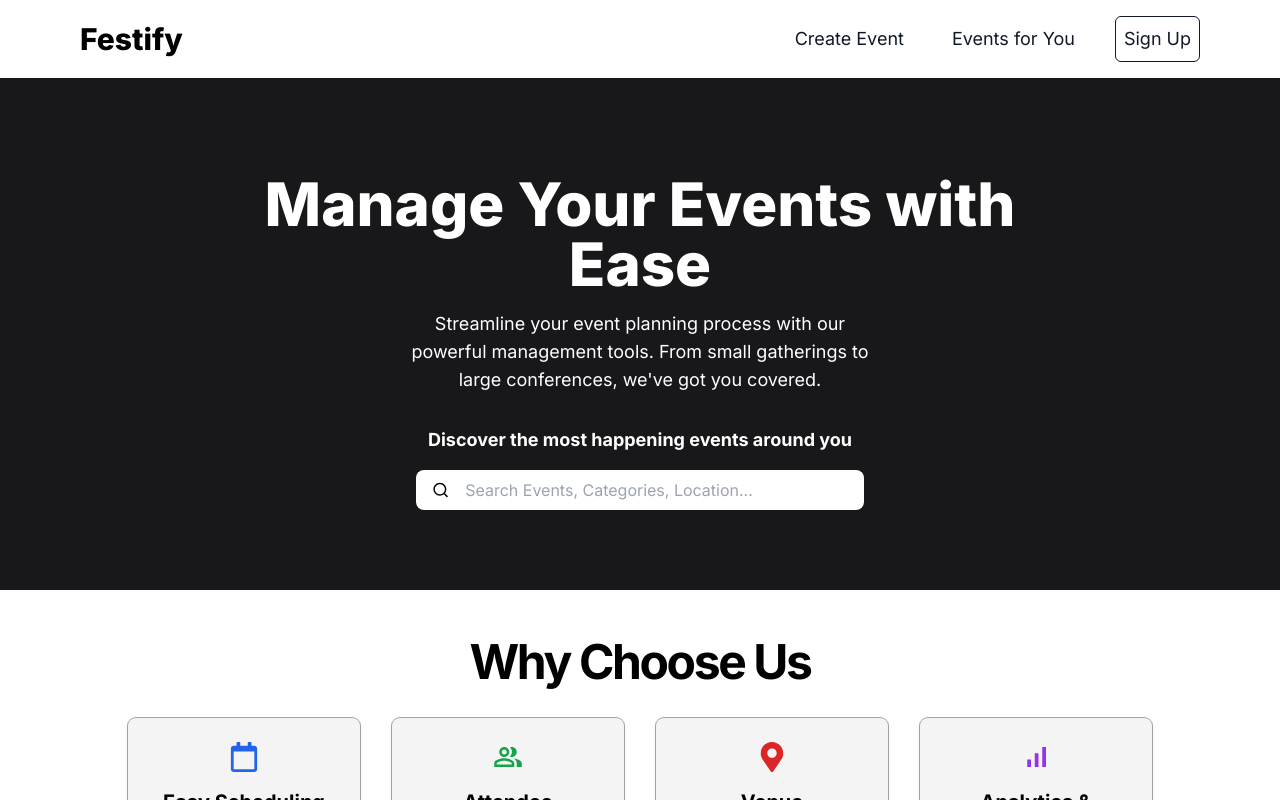
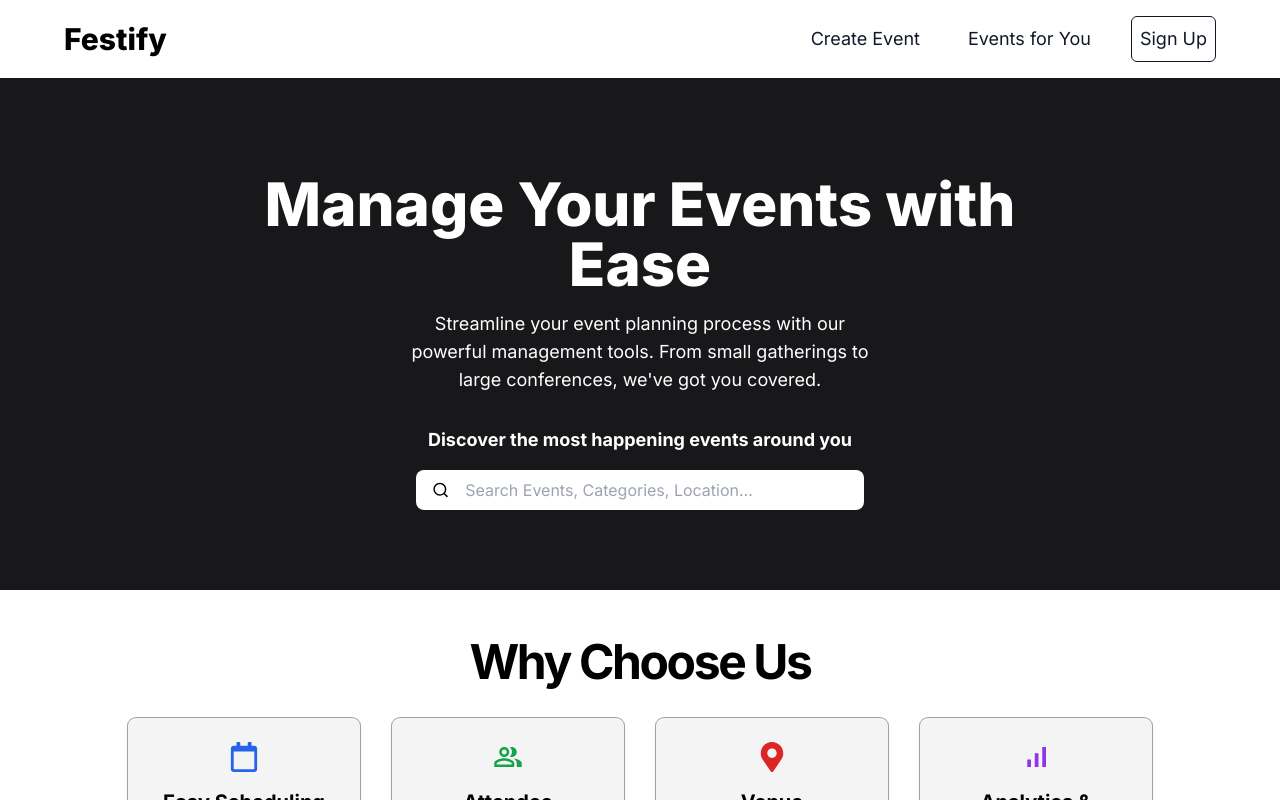
Before and after one commit to GOne0816/Event-Management, a React (Vite) app: page / in a window 1280 px wide. Shown: the top 800 px of the page. Built offline with nearby package versions, Linux system fonts and the light colour scheme.

Commit message:
something

```diff
--- a/src/Components/NavBar.jsx
+++ b/src/Components/NavBar.jsx
@@ -9,7 +9,7 @@ const NavBar = () => {
 
   return (
     <div>
-      <nav className="w-full p-4 bg-white  shadow-md flex justify-between items-center px-6 lg:px-20">
+      <nav className="w-full p-4 bg-white  shadow-md flex justify-between items-center px-6 lg:px-16">
         {/* Logo */}
         <Link to="/" className="text-2xl lg:text-3xl font-extrabold">
           Festify
```
